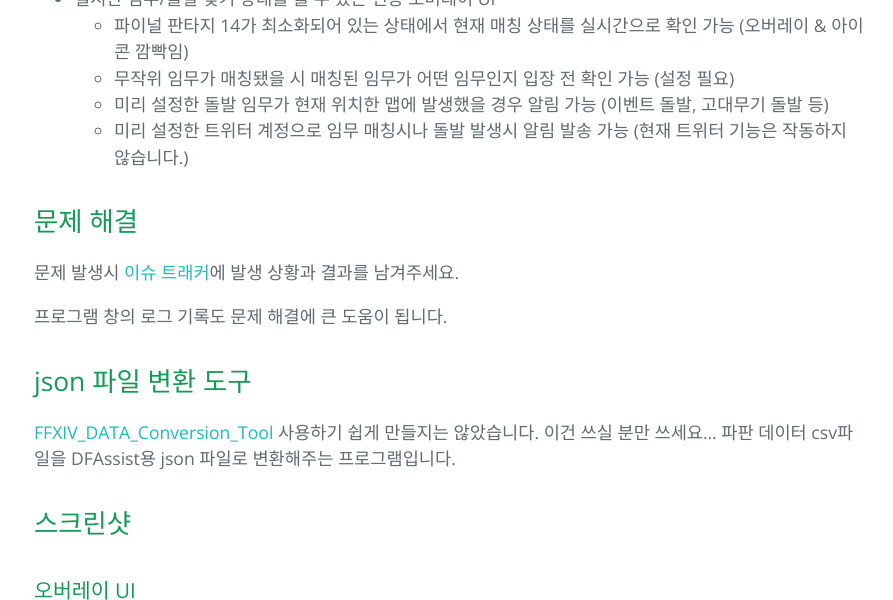
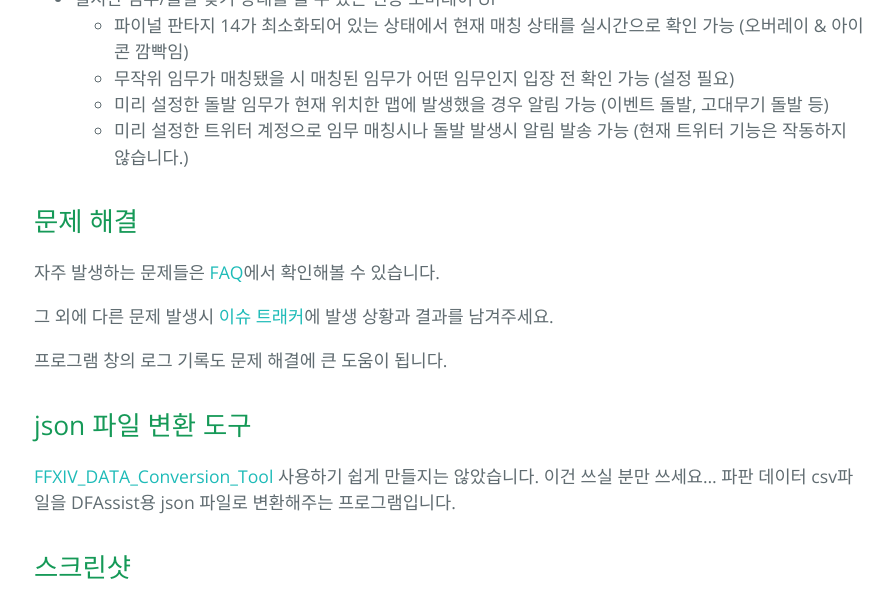
Before and after one commit to devunt/DFAssist, a Jekyll site: the page built from docs/index.md, in a window 1280 px wide and 900 px high, scrolled down 1038 px, cut to the strip 0-600 px from the top of the window. Shown: the whole strip, without its empty margins (190-1083 px from the left). Built offline with Jekyll 4.4.1, drawn with Linux system fonts in a browser that asks for light colours.

Commit message:
FAQ로 가는 링크 추가

```diff
--- a/docs/index.md
+++ b/docs/index.md
@@ -27,7 +27,9 @@ title: {{ site.name }}
   - 미리 설정한 트위터 계정으로 임무 매칭시나 돌발 발생시 알림 발송 가능 (현재 트위터 기능은 작동하지 않습니다.)
 
 ## 문제 해결
-문제 발생시 [이슈 트래커](https://github.com/jaehyuk-lee/DFAssist/issues)에 발생 상황과 결과를 남겨주세요.
+자주 발생하는 문제들은 [FAQ](https://jaehyuk-lee.github.io/DFAssist/)에서 확인해볼 수 있습니다.
+
+그 외에 다른 문제 발생시 [이슈 트래커](https://github.com/jaehyuk-lee/DFAssist/issues)에 발생 상황과 결과를 남겨주세요.
 
 프로그램 창의 로그 기록도 문제 해결에 큰 도움이 됩니다.
 
```
